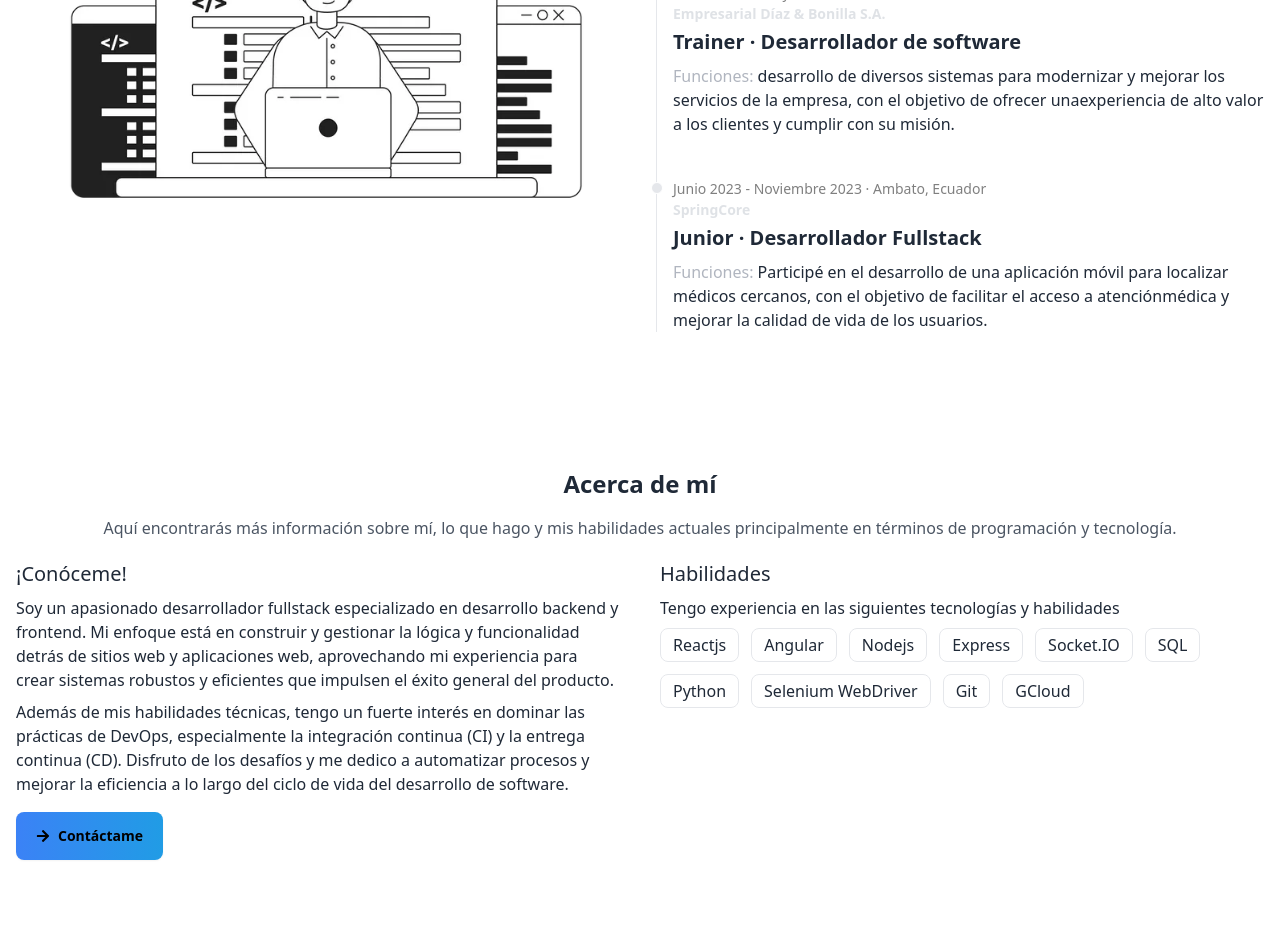
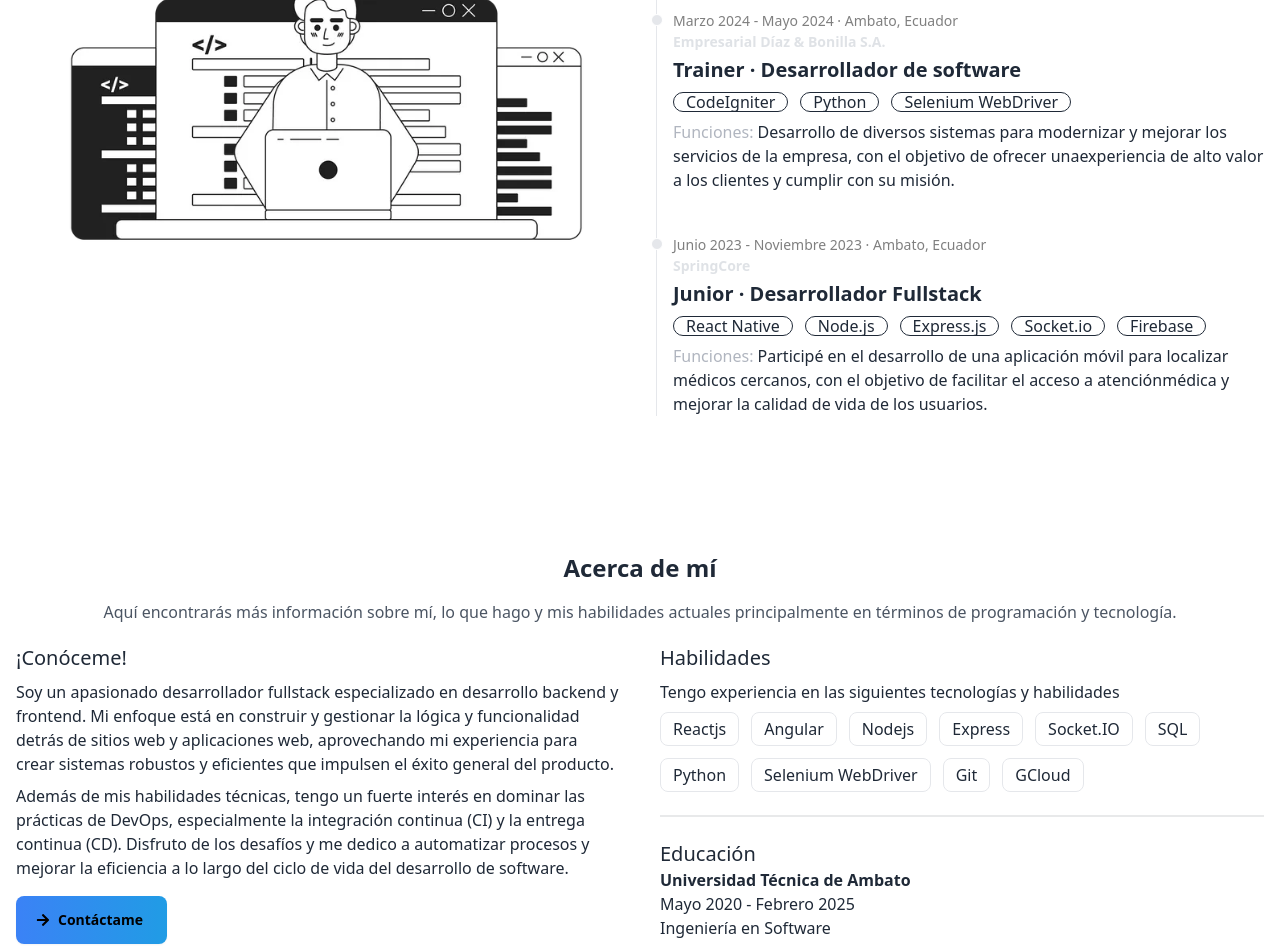
Before and after one commit to KevinCayo10/portfolio_kevdev, a React (Vite) app: page / in a window 1280 px wide. Shown: the part 1180-2132 px from the top of the page. Built offline with nearby package versions, Linux system fonts and the light colour scheme.

Commit message:
feat: Agrega las tecnologias en experiencia y agrega la educacion

```diff
--- a/src/components/About.jsx
+++ b/src/components/About.jsx
@@ -57,17 +57,15 @@ function About() {
             </div>
             <a
               href="#contactme"
-              className="flex justify-start"
+              className="flex justify-start items-center btn border-none text-sm py-3  bg-gradient-to-r from-blue-500 to-cyan-500 bg-gradient-hover px-5  mt-4 w-1/3 md:w-1/2 lg:w-1/4"
               onClick={(e) => {
                 handleSmoothScroll(e, "contactme");
               }}
             >
-              <button className="btn border-none text-sm py-3  bg-gradient-to-r from-blue-500 to-cyan-500 bg-gradient-hover px-5  mt-4 ">
-                <span className="flex justify-around gap-2 items-center text-black ">
-                  <FaArrowRight className="" />
-                  Contáctame
-                </span>
-              </button>
+              <span className="flex justify-around gap-2 items-center text-black ">
+                <FaArrowRight className="" />
+                Contáctame
+              </span>
             </a>
           </div>
           {/* Skills */}
@@ -90,6 +88,14 @@ function About() {
                 })}
               </ul>
             </div>
+            <div class="divider"></div>
+
+            <h3 className="text-xl font-medium text-left ">Educación </h3>
+            <p className="text-left">
+              <strong>Universidad Técnica de Ambato</strong>
+            </p>
+            <p className="text-left">Mayo 2020 - Febrero 2025</p>
+            <p className="text-left">Ingeniería en Software</p>
           </div>
         </div>
       </div>
--- a/src/components/Experience.jsx
+++ b/src/components/Experience.jsx
@@ -5,7 +5,7 @@ import { Experiences } from "../data/info";
 
 function Experience() {
   return (
-    <section className="container m-auto">
+    <section id="experience" className="container m-auto">
       <div className="relative container m-auto px-4 py-12  text-center dark:text-white ">
         <motion.div
           initial={{ opacity: 0, y: 0 }}
@@ -39,6 +39,20 @@ function Experience() {
                         {item.level} · {item.position}
                       </h3>
                     </div>
+                    <div>
+                      <ul className="text-left mt-2 flex flex-wrap gap-3 ">
+                        {item.technology.map((tech, index) => {
+                          return (
+                            <li
+                              key={index}
+                              className="text-base font-light badge badge-outline py-1 px-3 "
+                            >
+                              {tech}
+                            </li>
+                          );
+                        })}
+                      </ul>{" "}
+                    </div>
                     <p class="mt-2 mb-4 text-base font-normal text-gray/60 text-pretty">
                       <span class="text-gray-400/80">Funciones: </span>
                       {item.functions}
--- a/src/components/Main.jsx
+++ b/src/components/Main.jsx
@@ -82,14 +82,14 @@ function Banner() {
             <img
               src={Portfile}
               alt="Profile"
-              className=" w-2/3 sm:w-full md:w-auto m-auto"
+              className=" w-2/3 sm:w-full md:w-3/4 m-auto"
             />
           </motion.div>
         </div>
       </section>
       {/* Mouse Icon */}
       <a
-        href="#aboutme"
+        href="#experience"
         className=" transform "
         onClick={(e) => {
           handleSmoothScroll(e, "aboutme");
--- a/src/data/info.js
+++ b/src/data/info.js
@@ -32,8 +32,8 @@ export const Experiences = [
     level: "Trainer",
     position: "Desarrollador de software",
     functions:
-      "desarrollo de diversos sistemas para modernizar y mejorar los servicios de la empresa, con el objetivo de ofrecer unaexperiencia de alto valor a los clientes y cumplir con su misión.",
-    technology: ["Codeigneither", "Python", "Selenium WebDriver"],
+      "Desarrollo de diversos sistemas para modernizar y mejorar los servicios de la empresa, con el objetivo de ofrecer unaexperiencia de alto valor a los clientes y cumplir con su misión.",
+    technology: ["CodeIgniter", "Python", "Selenium WebDriver"],
   },
   {
     id: 3,
@@ -49,7 +49,6 @@ export const Experiences = [
       "Node.js",
       "Express.js",
       "Socket.io",
-      "Google Map API",
       "Firebase",
     ],
   },
@@ -144,16 +143,21 @@ export const Menu = [
   },
   {
     id: 2,
+    title: "Experiencia",
+    url: "#experience",
+  },
+  {
+    id: 3,
     title: "Acerca de mí",
     url: "#aboutme",
   },
   {
-    id: 3,
+    id: 4,
     title: "Proyectos",
     url: "#projects",
   },
   {
-    id: 4,
+    id: 5,
     title: "Contacto",
     url: "#contactme",
   },
```
